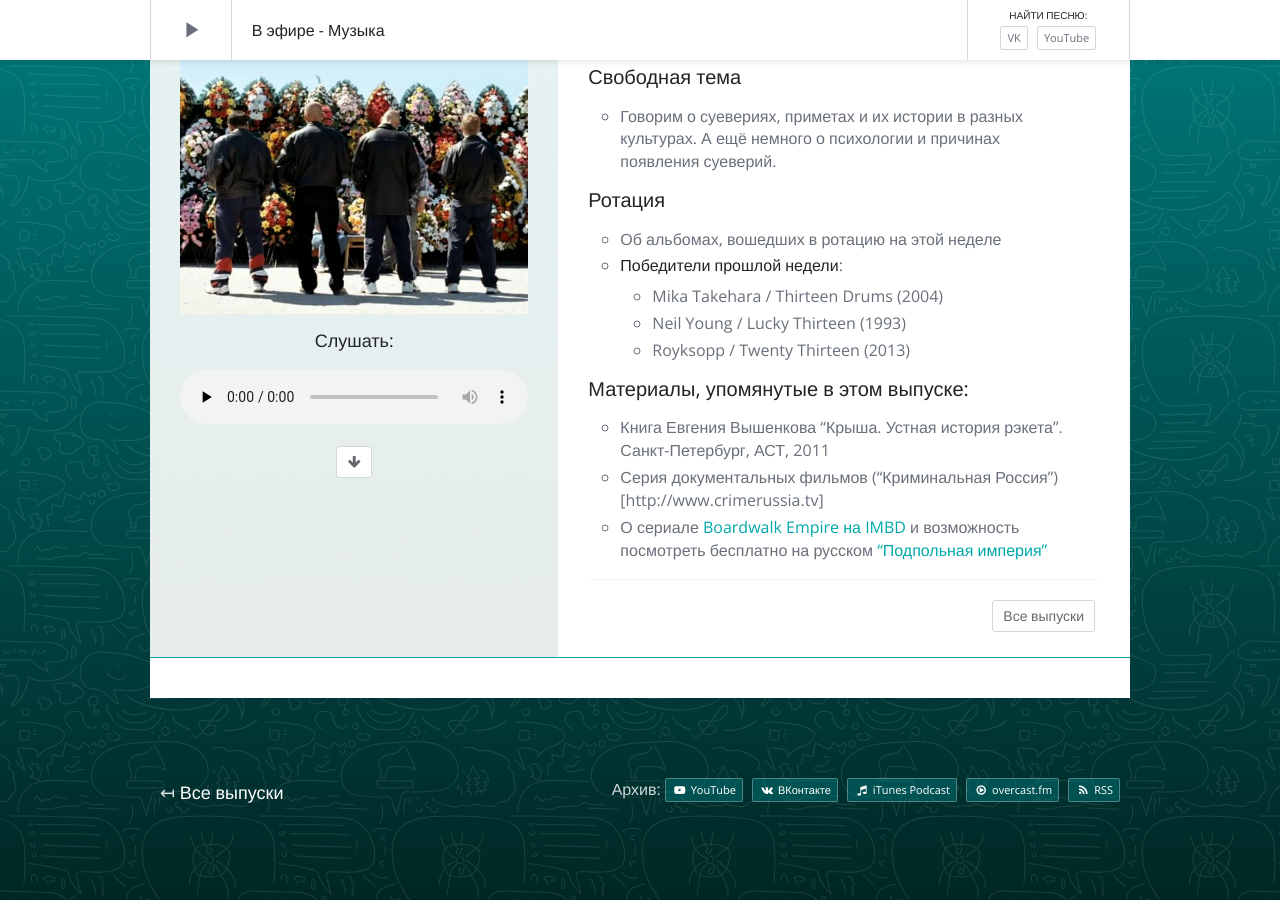
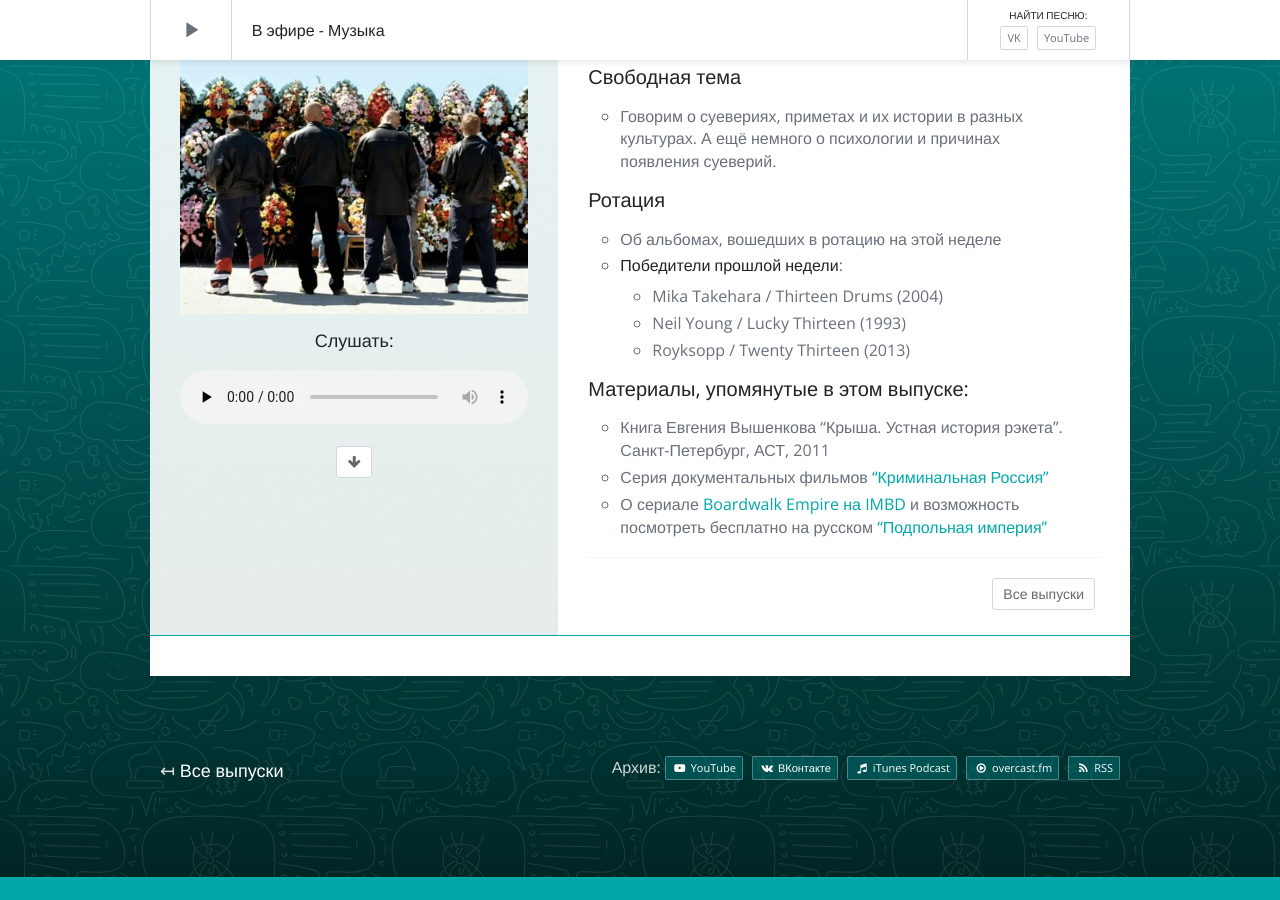
Before and after one commit to tretten/site-moonant, a Jekyll site: the page built from _posts/sunday-live/2016-05-15-014.md, in a window 1280 px wide and 900 px high, scrolled down 505 px. Built offline with Jekyll 4.4.1, drawn with Linux system fonts in a browser that asks for light colours; nearby versions of some CDN libraries; a script that is not in the unit is left out; comment, search, counter and statistics services are not loaded; after the commit the page ends 1382 px from its top, so only the background shows below that.

Commit message:
+014.mp3

```diff
--- a/_posts/sunday-live/2016-05-15-014.md
+++ b/_posts/sunday-live/2016-05-15-014.md
@@ -34,5 +34,5 @@ yt:
 
 #### Материалы, упомянутые в этом выпуске:
 - Книга Евгения Вышенкова “Крыша. Устная история рэкета”. Санкт-Петербург, АСТ, 2011
-- Серия документальных фильмов (“Криминальная Россия”)[http://www.crimerussia.tv]
+- Серия документальных фильмов [“Криминальная Россия”](http://www.crimerussia.tv)
 - О сериале [Boardwalk Empire на IMBD](http://www.imdb.com/title/tt0979432/) и возможность посмотреть бесплатно на русском [“Подпольная империя”](http://hdrezka.me/series/drama/1817-podpolnaya-imperiya-2016-01-28-67.html)
```
Also changed, not shown: 1 other file.
